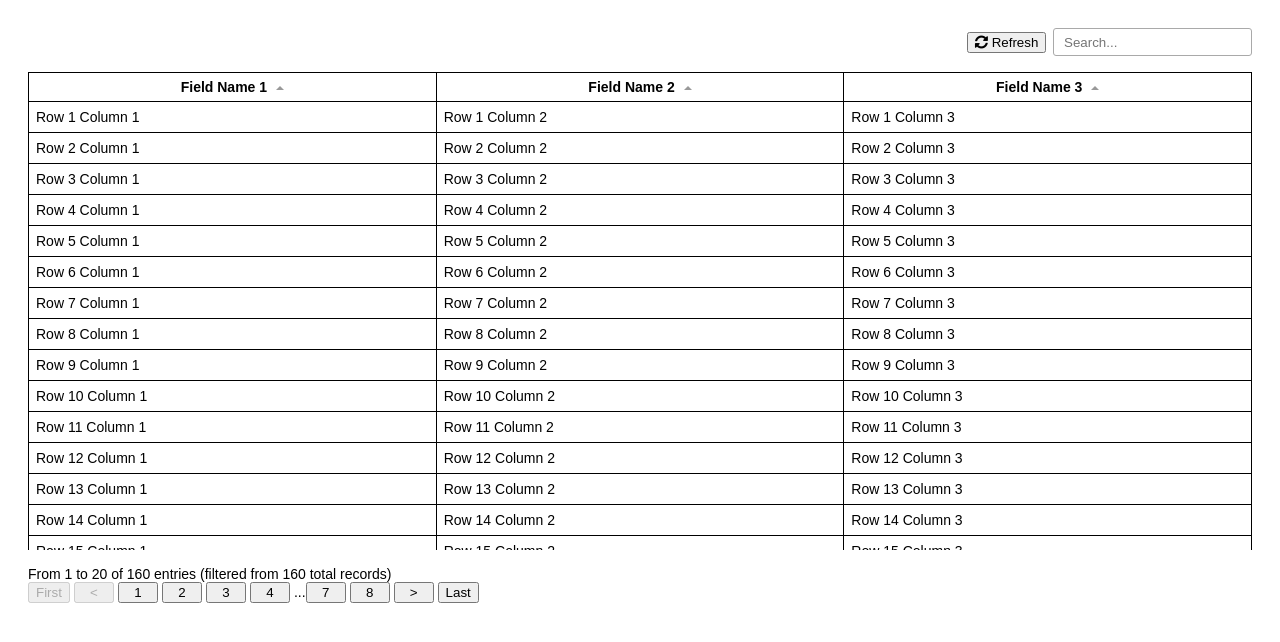
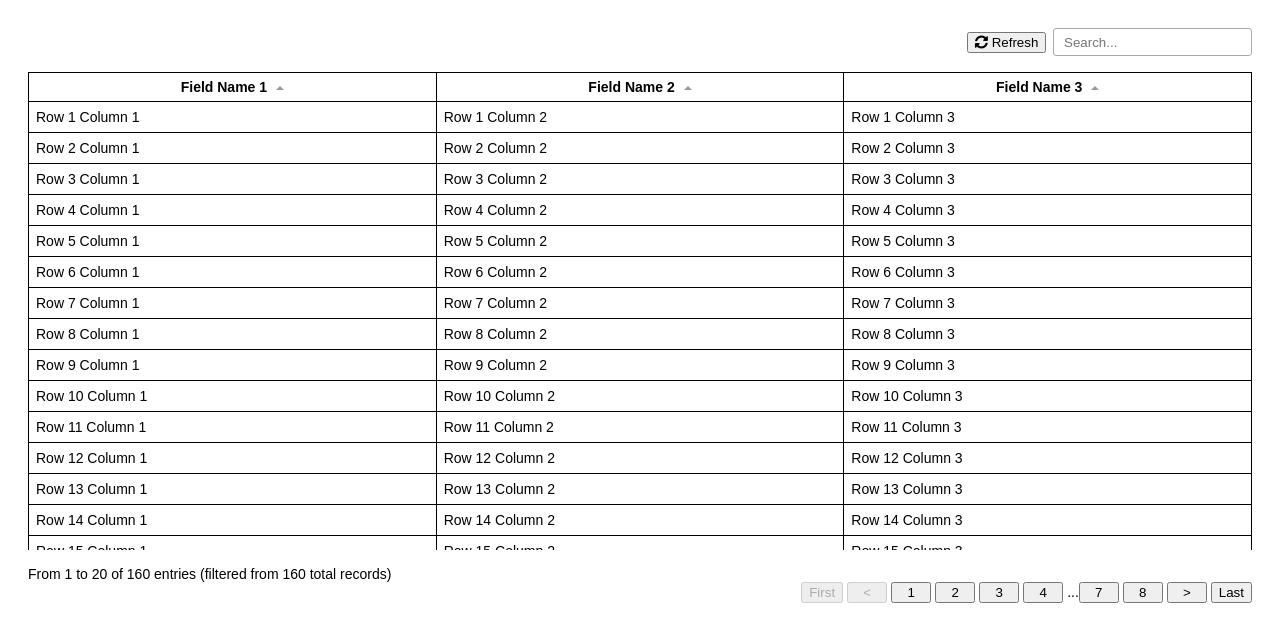
Before and after one commit to flawiddsouza/quick-admin-panel-vue, a Vue app: page /#/demos/datatable in a window 1280 px wide. Shown: the top 642 px of the page. Built offline with nearby package versions, Linux system fonts and the light colour scheme.

Commit message:
fix: DataTable > align paginator to the right

```diff
--- a/src/components/DataTable.vue
+++ b/src/components/DataTable.vue
@@ -59,7 +59,7 @@
                 No records were found (filtered from {{ paginator.unfilteredTotal }} total records)
             </template>
         </div>
-        <div class="paginator f-r" :class="{ 'disable-all': loading }">
+        <div class="paginator" :class="{ 'disable-all': loading }">
             <button :class="buttonClass" @click="fetchItemsForPage(paginator.firstPage)" :disabled="paginator.firstPage === paginator.currentPage">First</button>
             <button :class="buttonClass" @click="fetchItemsForPage(paginator.currentPage - 1)" :disabled="paginator.firstPage === paginator.currentPage">&lt;</button>
             <button @click="fetchItemsForPage(pageSwitch - 3)" :class="{active: (pageSwitch - 3) === paginator.currentPage, [buttonClass]: buttonClass ?? false}" v-if="paginator.lastPage >= pageSwitch - 3">{{ pageSwitch - 3 }}</button>
@@ -407,6 +407,10 @@ export default {
     text-align: center;
 }
 
+.paginator {
+    float: right;
+}
+
 .paginator button {
     margin-right: 0.3em;
 }
```
Also changed, not shown: 3 other files (tests, documents, lock files or other folders).
